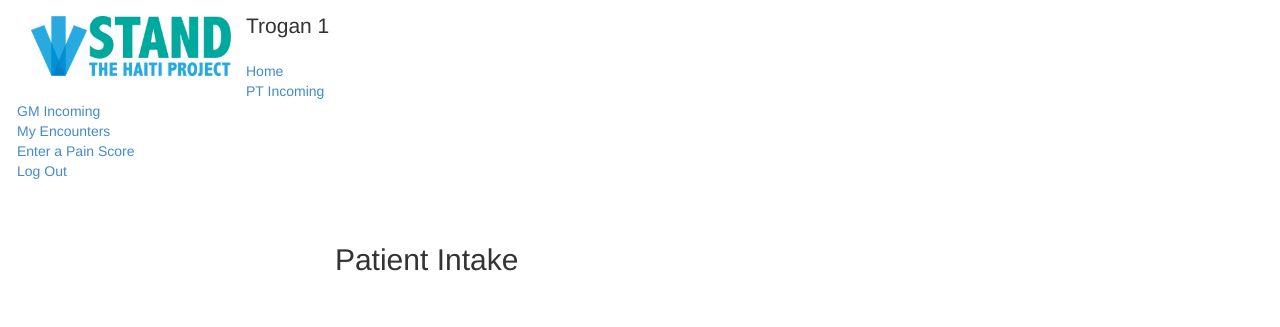
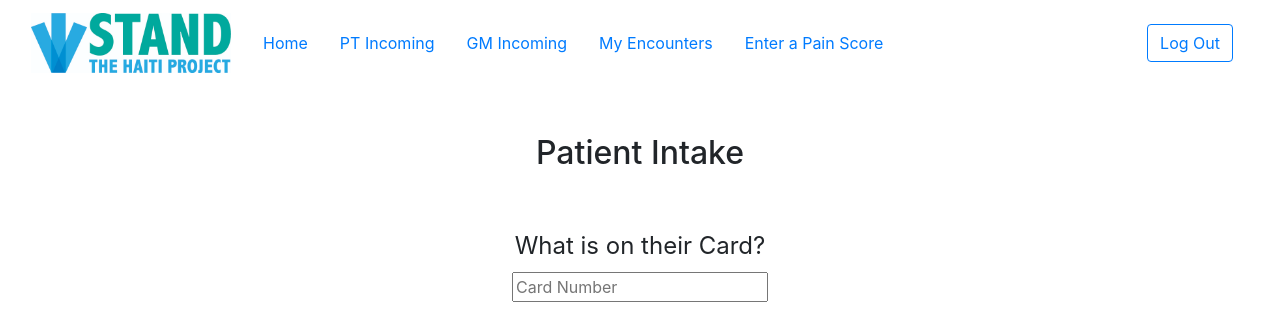
Before and after one commit to katrinayu1213/trogan1, a Django app: page /demographics/ in a window 1280 px wide. Shown: the top 327 px of the page. Run offline with Django 3.2, Linux system fonts and the light colour scheme; the visitor is signed in with stand-in values (Sample User, id 1); some libraries are stand-ins or nearby versions.

Commit message:
revised navbar

```diff
--- a/core/templates/base.html
+++ b/core/templates/base.html
@@ -5,34 +5,48 @@
 <html lang="en">
  <head>
    <meta charset="utf-8">
-   <link rel="stylesheet" type="text/css"
-           href="{% static 'bootstrap.css' %}" />
+     <meta name="viewport" content="width=device-width, initial-scale=1, shrink-to-fit=no">
+
+<!--   <link rel="stylesheet" type="text/css"-->
+<!--           href="{% static 'bootstrap.css' %}" />-->
+     <link rel="stylesheet" href="https://stackpath.bootstrapcdn.com/bootstrap/4.3.1/css/bootstrap.min.css" integrity="sha384-ggOyR0iXCbMQv3Xipma34MD+dH/1fQ784/j6cY/iJTQUOhcWr7x9JvoRxT2MZw1T" crossorigin="anonymous">
     <script type="text/javascript" src="{% static 'jQuery.min.js' %}"></script>
-    <script type="text/javascript" src="{% static 'bootstrap-tab.js' %}"></script>
+<!--    <script type="text/javascript" src="{% static 'bootstrap-tab.js' %}"></script>-->
     <script type="text/javascript" src="{% static 'popper.min.js' %}"></script>
-    <script type="text/javascript" src="{% static 'bootstrap.js' %}"></script>
-   <title>{% block title %}Trogan 1{% endblock %}</title>
+<!--    <script type="text/javascript" src="{% static 'bootstrap.js' %}"></script>-->
+     <script src="https://stackpath.bootstrapcdn.com/bootstrap/4.3.1/js/bootstrap.min.js" integrity="sha384-JjSmVgyd0p3pXB1rRibZUAYoIIy6OrQ6VrjIEaFf/nJGzIxFDsf4x0xIM+B07jRM" crossorigin="anonymous"></script>
+
+<!--   <title>{% block title %}Trogan 1{% endblock %}</title>-->
  </head>
  <body>
 <div class="container col-md-12 col-sm-6 col-xs-4">
-        <nav class="navbar navbar-light bg-faded">
+        <nav class="navbar navbar-expand-sm bg-faded navbar-light">
           <a class="navbar-brand" href="{% url 'home' %}">
             <img src="{% static 'images/stand_logo.jpg' %}" width="200" height="60" class="d-inline-block align-top" alt="">
           </a>
-          <h4 class="lead">Trogan 1</h4>
-          <div class="navbar navbar-light bg-faded" id="navbarNavAltMarkup">
+<!--          <h4 class="lead">Trogan 2</h4>-->
+<!--          <div class="navbar navbar-light bg-faded" id="navbarNavAltMarkup">-->
               {% if user.is_authenticated %}
               <a class="nav-item nav-link active" href="{% url 'home' %}">Home</a><br>
               <a class="nav-item nav-link active" href="{% url 'pt_incoming' %}">PT Incoming</a><br>
               <a class="nav-item nav-link active" href="{% url 'gm_incoming' %}">GM Incoming</a><br>
               <a class="nav-item nav-link active" href="{% url 'my_encounters' %}">My Encounters</a><br>
               <a class="nav-item nav-link active" href="{% url 'pcs' %}">Enter a Pain Score</a><br>
-
-              <a class="nav-item nav-link active" href="{% url 'logout' %}">Log Out</a>
+<!--              <a class="nav-link dropdown-toggle" href="{% url 'pcs' %}" id="navbardrop" data-toggle="dropdown">-->
+<!--                Questionnaires-->
+<!--              </a>-->
+<!--              <div class="dropdown-menu pull-right">-->
+<!--                <a class="dropdown-item" href="{% url 'pcs' %}">Pain Index 1</a>-->
+<!--                <a class="dropdown-item" href="#">Link 2</a>-->
+<!--                <a class="dropdown-item" href="#">Link 3</a>-->
+<!--              </div>-->
+              <a class="nav-item nav-link active ml-auto" href="{% url 'logout' %}">
+                  <button type = "button" class="btn btn-outline-primary navbar-right">Log Out</button>
+              </a>
               {% else %}
               <a class="nav-item nav-link active" href="{% url 'signup' %}">Sign Up</a>
               {% endif %}
-          </div>
+<!--          </div>-->
         </nav>
        </div>
    <main>
--- a/trogan1/settings.py
+++ b/trogan1/settings.py
@@ -82,9 +82,9 @@
 DATABASES = {
     'default': {
         'ENGINE': 'django.db.backends.postgresql_psycopg2',
-        'NAME': 'spring2019',
-        'USER': 'lukie',
-        'PASSWORD': 'standehr',
+        'NAME': 'trogan1',
+        'USER': 'username',
+        'PASSWORD': 'stand',
         'HOST': 'localhost',
         'PORT': '',
     }
```
